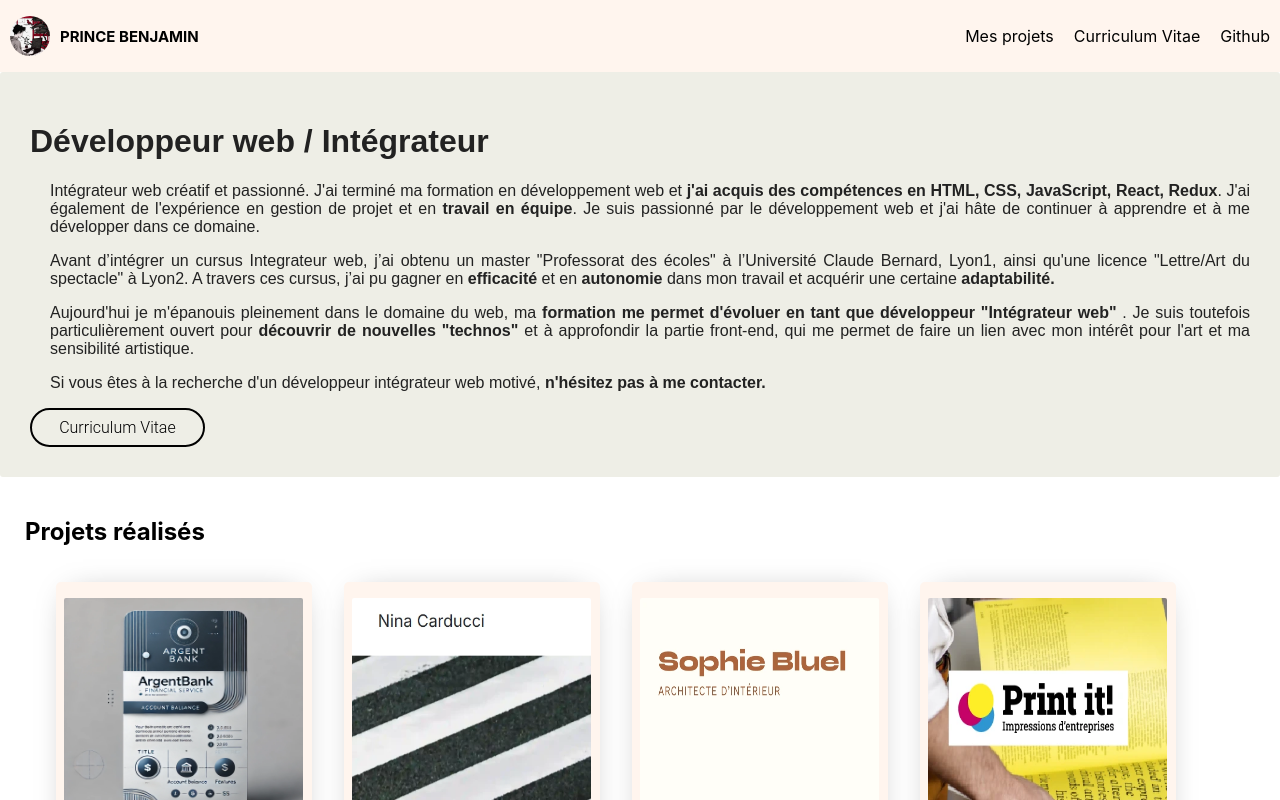
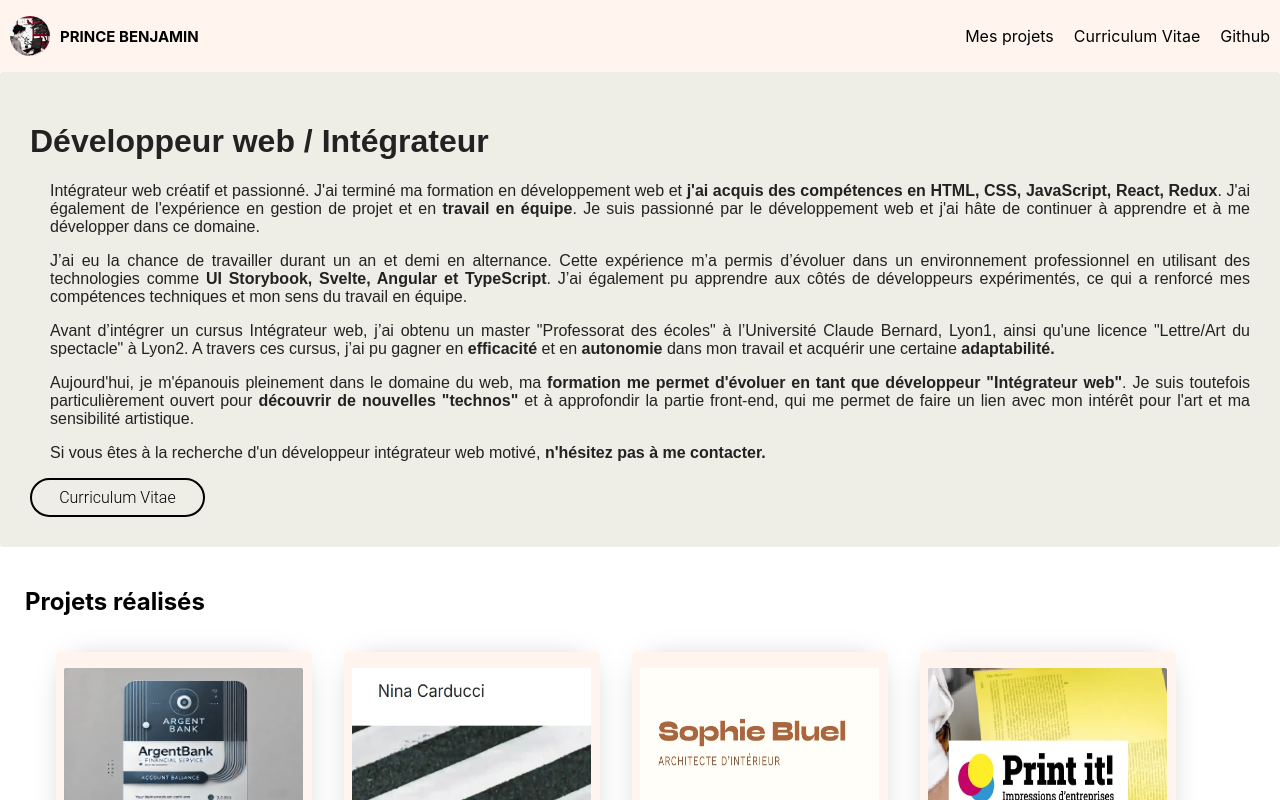
Before and after one commit to BenJ-ou/portfolio, a React (Create React App) app: page / in a window 1280 px wide. Shown: the top 800 px of the page. Built offline with nearby package versions, Linux system fonts and the light colour scheme; the HTML template or start-up script is replaced by a standard one.

Commit message:
feat(porfolio):  mise à jour texte header

```diff
--- a/src/components/Header.jsx
+++ b/src/components/Header.jsx
@@ -5,15 +5,17 @@ const Header = () => {
   return (
     <header className="page-content">
       <div className="backgroundText">
-      <h1 class="text-4xl lg:text-xl">Développeur web / Intégrateur</h1>
-      <p class="mb-4 font-medium">Intégrateur web créatif et passionné. J'ai terminé ma formation en développement web et <strong>j'ai acquis des compétences en HTML, CSS, JavaScript, React, Redux</strong>. J'ai également de l'expérience en gestion de projet et en <strong>travail en équipe</strong>. Je suis passionné par le développement web et j'ai hâte de continuer à apprendre et à me développer dans ce domaine.</p>
-      <p class="mb-4 font-medium">Avant d’intégrer un cursus Integrateur web, j’ai obtenu un master "Professorat des écoles" à l’Université Claude Bernard, Lyon1, ainsi qu'une licence "Lettre/Art du spectacle" à Lyon2. A travers ces cursus, j’ai pu gagner en <strong>efficacité </strong> et en <strong>autonomie</strong> dans mon travail et acquérir une certaine <strong>adaptabilité.</strong> </p>
-      <p class="mb-4 font-medium">Aujourd'hui je m'épanouis pleinement dans le domaine du web, ma <strong>formation me permet d'évoluer en tant que développeur "Intégrateur web"</strong> . Je suis toutefois particulièrement ouvert pour <strong>découvrir de nouvelles "technos" </strong>et à approfondir la partie front-end, qui me permet de faire un lien avec mon intérêt pour l'art et ma sensibilité artistique.</p>
-      <p class="mb-4 font-medium">Si vous êtes à la recherche d'un développeur intégrateur web motivé,<strong> n'hésitez pas à me contacter.</strong></p>
+        <h1 class="text-4xl lg:text-xl">Développeur web / Intégrateur</h1>
+        <p class="mb-4 font-medium">Intégrateur web créatif et passionné. J'ai terminé ma formation en développement web et <strong>j'ai acquis des compétences en HTML, CSS, JavaScript, React, Redux</strong>. J'ai également de l'expérience en gestion de projet et en <strong>travail en équipe</strong>. Je suis passionné par le développement web et j'ai hâte de continuer à apprendre et à me développer dans ce domaine.</p>
+        <p class="mb-4 font-medium">J’ai eu la chance de travailler durant un an et demi en alternance. Cette expérience m’a permis d’évoluer dans un environnement professionnel en utilisant des technologies comme <strong>UI Storybook, Svelte, Angular et TypeScript</strong>. J’ai également pu apprendre aux côtés de développeurs expérimentés, ce qui a renforcé mes compétences techniques et mon sens du travail en équipe.</p>
+        <p class="mb-4 font-medium">Avant d’intégrer un cursus Intégrateur web, j’ai obtenu un master "Professorat des écoles" à l’Université Claude Bernard, Lyon1, ainsi qu'une licence "Lettre/Art du spectacle" à Lyon2. A travers ces cursus, j’ai pu gagner en <strong>efficacité </strong> et en <strong>autonomie</strong> dans mon travail et acquérir une certaine <strong>adaptabilité.</strong> </p>
+        <p class="mb-4 font-medium">Aujourd'hui, je m'épanouis pleinement dans le domaine du web, ma <strong>formation me permet d'évoluer en tant que développeur "Intégrateur web"</strong>. Je suis toutefois particulièrement ouvert pour <strong>découvrir de nouvelles "technos"</strong> et à approfondir la partie front-end, qui me permet de faire un lien avec mon intérêt pour l'art et ma sensibilité artistique.</p>
+        <p class="mb-4 font-medium">Si vous êtes à la recherche d'un développeur intégrateur web motivé, <strong>n'hésitez pas à me contacter.</strong></p>
         <a className="button" target="_blank" href="/image/Dev web Intégrateur CV (8).pdf"> Curriculum Vitae</a>
       </div>
     </header>
-  );
+);
+
 };
 
 export default Header;
```
